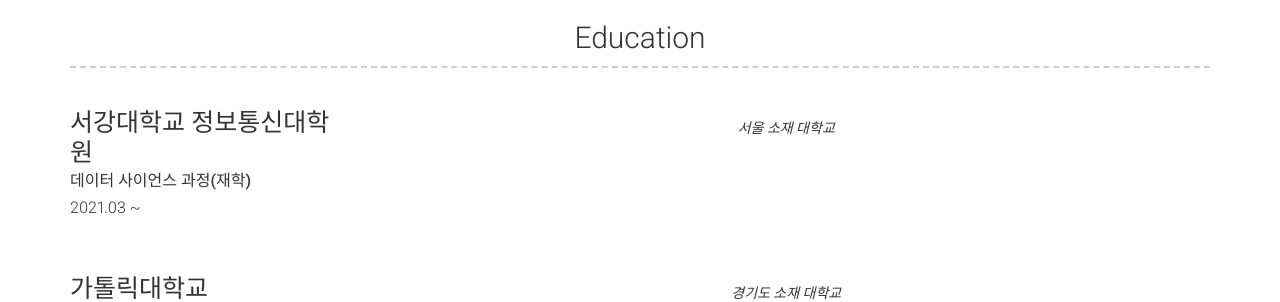
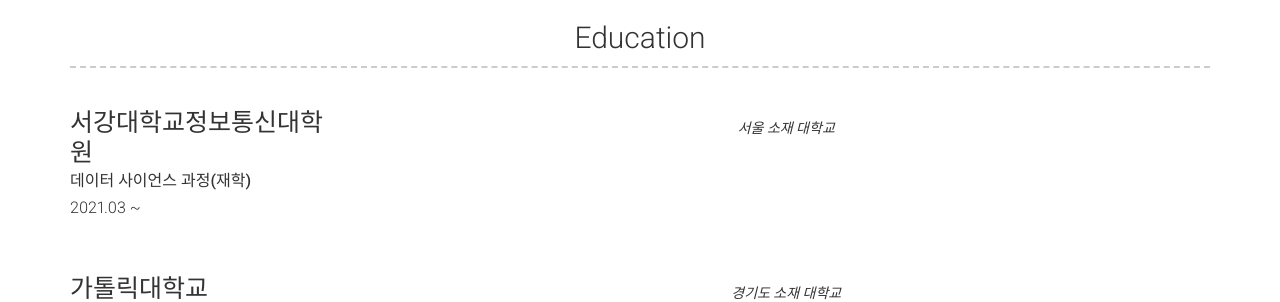
Before and after one commit to yht0827/resume, a Jekyll site: the page built from index.md, in a window 1280 px wide. Shown: the part 1248-1550 px from the top of the page. Built offline with Jekyll 4.4.1, drawn with Linux system fonts in a browser that asks for light colours; nearby versions of some CDN libraries; part of the change alters nothing that is shown.

Commit message:
-- skill

```diff
--- a/_data/education.yml
+++ b/_data/education.yml
@@ -1,5 +1,5 @@
 - layout: left
-  name: 서강대학교 정보통신대학원
+  name: 서강대학교정보통신대학원
   dates: 2021.03 ~
   qualification: 데이터 사이언스 과정(재학)
   quote: >
```
